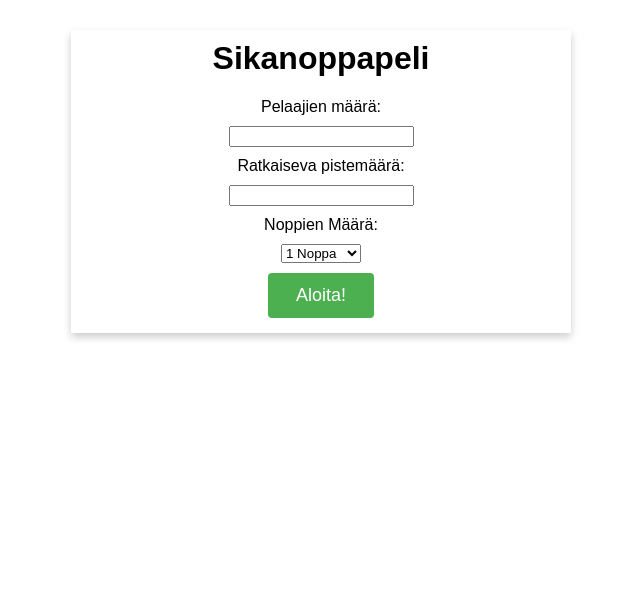
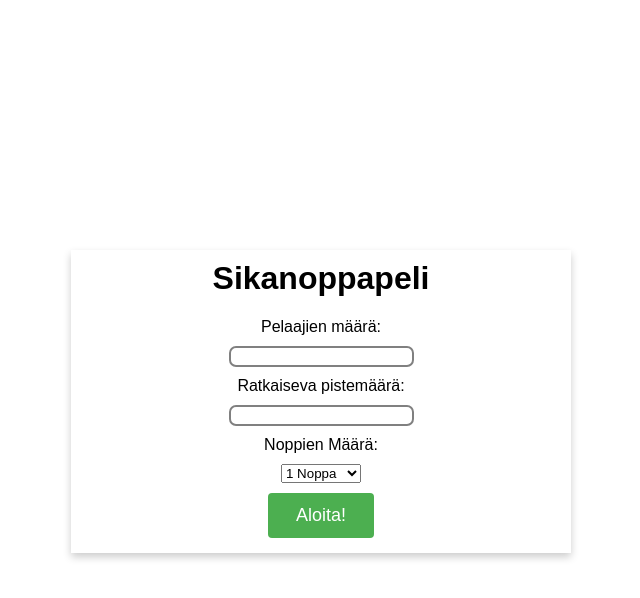
Before and after one commit to miikaxm/JavaScript-Sikanoppapeli, a plain HTML site: page index.html in a window 1280 px wide. Shown: the whole page, without its empty margins (629-1269 px from the left). Drawn offline with Linux system fonts and the light colour scheme.

Commit message:
Update README, enhance start screen styling, and adjust doubles logic in game

```diff
--- a/index.html
+++ b/index.html
@@ -9,7 +9,7 @@
 <body>
 
     <!-- Aloitus asetus boksi -->
-    <div id="startScreen" class="card">
+    <div style="margin-top: 250px;" id="startScreen" class="card">
         <h1 style="padding-top: 10px;">Sikanoppapeli</h1>
         <form>
             <label for="pelaajienMäärä">Pelaajien määrä:</label><br>
--- a/main.js
+++ b/main.js
@@ -16,7 +16,7 @@ let playersIds = []
 let listMade = false
 let turn = 0
 let pointGoal = null
-let doublesInRow = 0
+let doublesInRow = 1
 
 function startGame(){
 
@@ -158,6 +158,7 @@ function rollDice2(){
     } else if (rolledNumber1 == rolledNumber2){
         if (doublesInRow >= 3){
             playersIds[turn].points = 0
+            doublesInRow = 1
             document.getElementById("currentScore").innerText = "Tämän hetkiset pisteet: " +  playersIds[turn].points
             nextTurn();
         }
--- a/styles.css
+++ b/styles.css
@@ -42,3 +42,8 @@ button {
 form label, select, input{
   margin: 10px;
 }
+
+form input{
+  border: 2px solid gray;
+  border-radius: 7px;
+}
```
Also changed, not shown: 1 other file.
